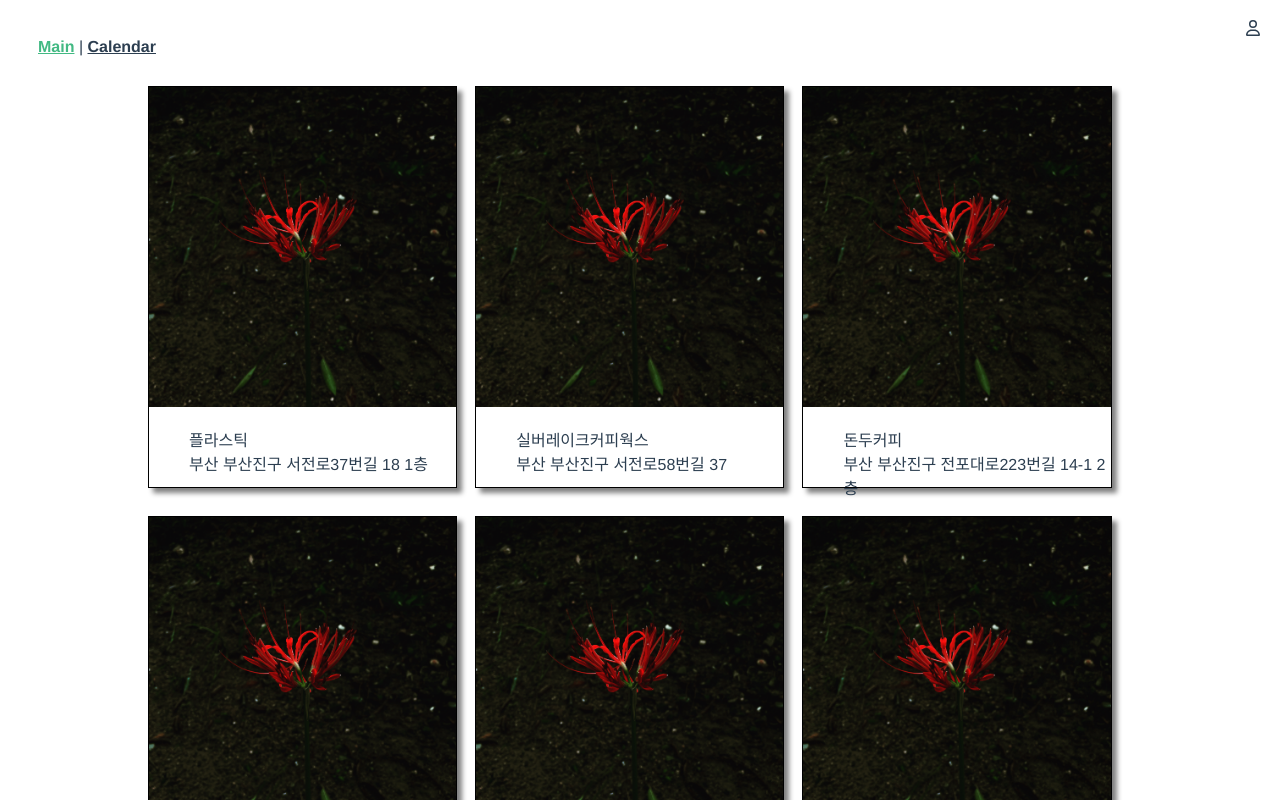
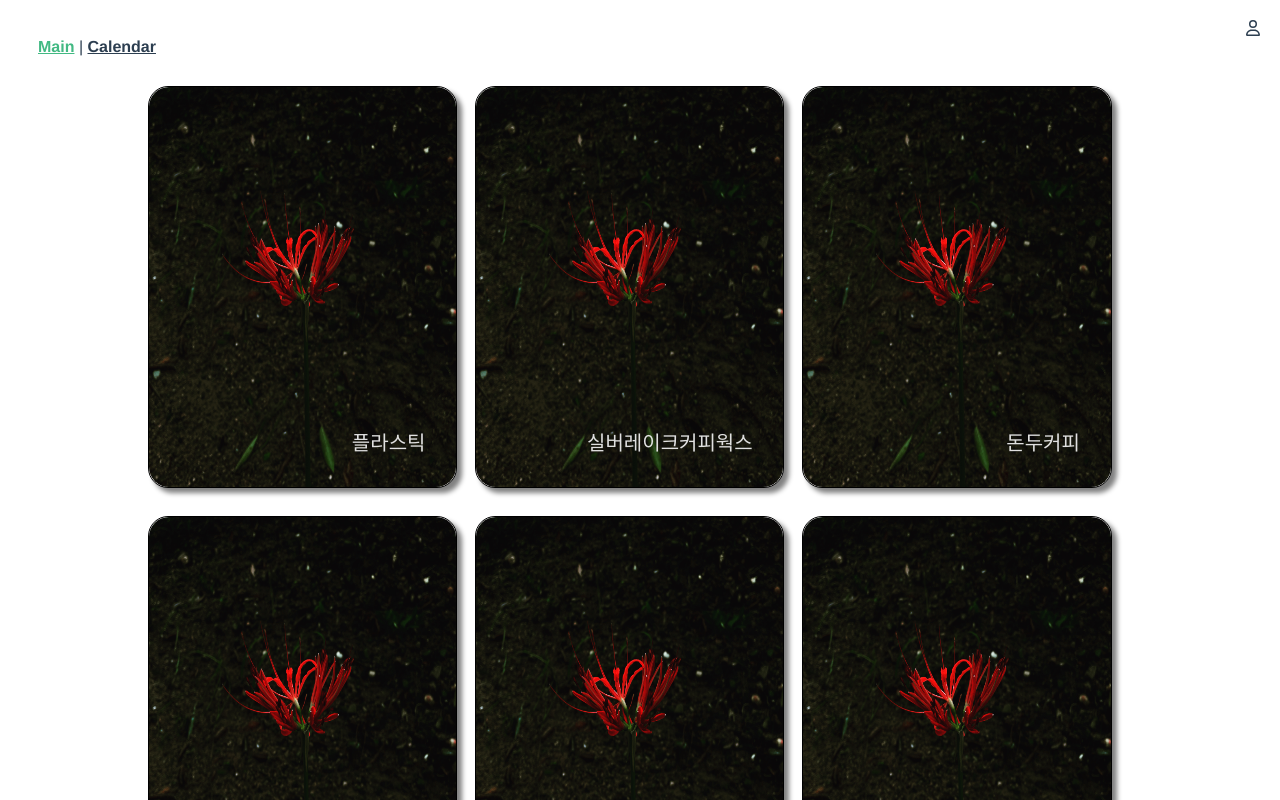
Before and after one commit to Mat-Zip/Mat.Zip, a Vue app: page / in a window 1280 px wide. Shown: the top 800 px of the page. Built offline with nearby package versions, Linux system fonts and the light colour scheme; what v-calendar would draw is missing.

Commit message:
design : 카드 디자인 변경

```diff
--- a/src/components/WebCard.css
+++ b/src/components/WebCard.css
@@ -1,8 +1,8 @@
 img {
     z-index: -1;
     width: 100%;
-    height: 80%;
-    object-fit: cover;
+    height: 100%;
+    border-radius: 20px;
 }
 
 .container {
@@ -19,7 +19,8 @@ img {
     height: 100%;
     /* 뒷면 가시성 */
     backface-visibility: hidden;
-    transition: 1s;
+    transition: 0.5s;
+    border-radius: 20px;
 }
 
 .front {
@@ -32,32 +33,64 @@ img {
 
 .back {
     position: absolute;
-    background-color: white;
     border: 1px solid black;
     box-shadow: 5px 5px 5px gray;
+    color: white;
     opacity: 0;
 }
 
+.frontcard-text {
+    position: absolute;
+    top: 80%;
+    right: 10%;
+    font-size: 20px;
+    font-family: 'Noto Sans KR', sans-serif;
+    color: #e0e0e0;
+    transition-duration: 0.3s;
+}
+
+.backcard-text {
+    font-family: 'Noto Sans KR', sans-serif;
+}
+
+.overlay {
+    position: absolute;
+    width: 100%;
+    height: 100%;
+    background-color: black;
+    border-radius: 20px;
+    top: 0;
+    opacity: 0.5;
+}
+
 .container:hover .front {
-    opacity: 0;
+    z-index: -2;
+    opacity: 1;
 }
 
 .container:hover .back {
-    background-color: gray;
     opacity: 1;
+}
+
+.container:hover .back .overlay {
+    z-index: -1;
+}
+
+.container:hover .frontcard-text {
+    color: transparent;
 }
 
 .readmore {
     position : absolute;
-    right: 10px;
-    bottom: 10px;
+    right: 5%;
+    top: 85%;
     width : 120px;
     height: 40px;
     line-height: 40px;
     text-align: center;
-    color: gray;
-    transition-delay: 0.6s;
-    transition-duration: 1s;
+    color: black;
+    transition-delay: 0.3s;
+    transition-duration: 0.5s;
 }
 .container:hover .back .readmore {
     color: white;
--- a/src/components/WebCard.vue
+++ b/src/components/WebCard.vue
@@ -2,30 +2,34 @@
   <div class="container">
     <!-- 카드 앞면 -->
     <div class="front card">
-      <img src="../assets/1.jpg" alt="">
+      <img src="../assets/1.jpg" alt="" />
       <!-- <img :src="`./assets/place/${place.image}`" alt=""> -->
-      <ul>
+      <ul class="frontcard-text">
         <li>{{ place.name }}</li>
-        <li>{{ place.address }}</li>
       </ul>
-
     </div>
     <!-- 카드 뒷면 -->
     <div class="back card">
       <div class="button-bar">
-        <button @click.stop="addLike"><font-awesome-icon icon="fa-regular fa-heart" :class="{'likedplace': check}" /></button>
+        <button @click.stop="addLike">
+          <font-awesome-icon
+            icon="fa-regular fa-heart"
+            :class="{ likedplace: check }"
+          />
+        </button>
       </div>
-      <ul>
+      <ul class="backcard-text">
         <li>{{ place.signature }}</li>
         <li>{{ place.telephone }}</li>
         <li>{{ place.time }}</li>
       </ul>
-
       <div class="readmore">
         <a @click="showDetail">READ MORE</a>
       </div>
 
+      <div class="overlay"></div>
     </div>
+
   </div>
 </template>
 
@@ -33,39 +37,45 @@
 export default {
   props: {
     // props로 장소 객체만 전달받으면 알아서 출력
-    place: Object
+    place: Object,
   },
   methods: {
-    addLike: function() {
+    addLike: function () {
       // Liked에 없다면 장소의 아이디를 유저의 데이터에 추가
-      if(!this.$store.getters.getLiked.some((el) => this.place.id==el.id)) {
-        this.$store.commit('addLikePlace', {id: this.place.id, name: this.place.name});
+      if (!this.$store.getters.getLiked.some((el) => this.place.id == el.id)) {
+        this.$store.commit("addLikePlace", {
+          id: this.place.id,
+          name: this.place.name,
+        });
       }
       // Liked에 있다면 삭제
       else {
-        this.$store.commit('deleteLikePlace', this.place.id);
+        this.$store.commit("deleteLikePlace", this.place.id);
       }
     },
-    showDetail: function() {
+    showDetail: function () {
       // 현재 주소가 / 일 경우 생기는 에러 방지
-      let currentPath=this.$route.path=="/" ? "" : this.$route.path;
+      let currentPath = this.$route.path == "/" ? "" : this.$route.path;
       this.$router.push(`${currentPath}/detail/${this.place.id}`);
-      this.$store.commit('setShowModal', true);
-    }
+      this.$store.commit("setShowModal", true);
+    },
   },
   computed: {
-    check() { // 좋아요 눌렀는지 체크 -> style 변경
-      if(this.$store.getters.getLiked.some((item) => item.id==this.place.id)) {
+    check() {
+      // 좋아요 눌렀는지 체크 -> style 변경
+      if (
+        this.$store.getters.getLiked.some((item) => item.id == this.place.id)
+      ) {
         return true;
-      }
-      else {
+      } else {
         return false;
       }
-    }
-  }
-}
+    },
+  },
+};
 </script>
 
 <style scoped>
 @import "./WebCard.css";
+@import url("https://fonts.googleapis.com/css2?family=Noto+Sans+KR:wght@500&display=swap");
 </style>
```
